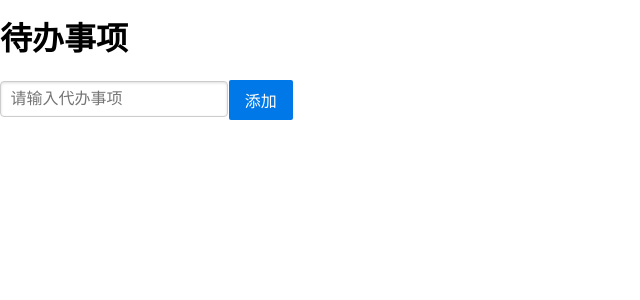
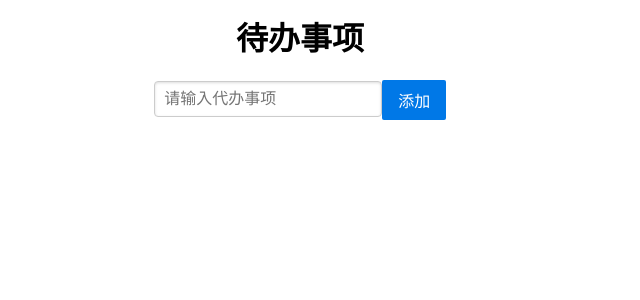
Before and after one commit to zhangyongyu/to-do-list, a Python web app: template templates/todo_index.html in a window 1280 px wide. Shown: the top 300 px of the page, without its empty margins (0-640 px from the left). Run offline with Jinja, Linux system fonts and the light colour scheme; the template is opened without the code that fills it, so the values that code supplies are empty; some libraries are stand-ins or nearby versions.

Commit message:
tiny change

```diff
--- a/templates/todo_index.html
+++ b/templates/todo_index.html
@@ -9,7 +9,7 @@
     </head>
     <body>
 		<div class="main" style="max-width: 600px;">
-			<div class='pure-form' style="vertical-align: middle;">
+			<div class='pure-form' style="vertical-align: middle;text-align: center;">
 				<h1>待办事项</h1>
 				<input id='id-input-todo' placeholder="请输入代办事项" style="display:inline;">
 				<button id='id-button-add' class="pure-button pure-button-primary" style="display:inline;margin-left: -4px">添加</button>
```
Also changed, not shown: 2 other files.
